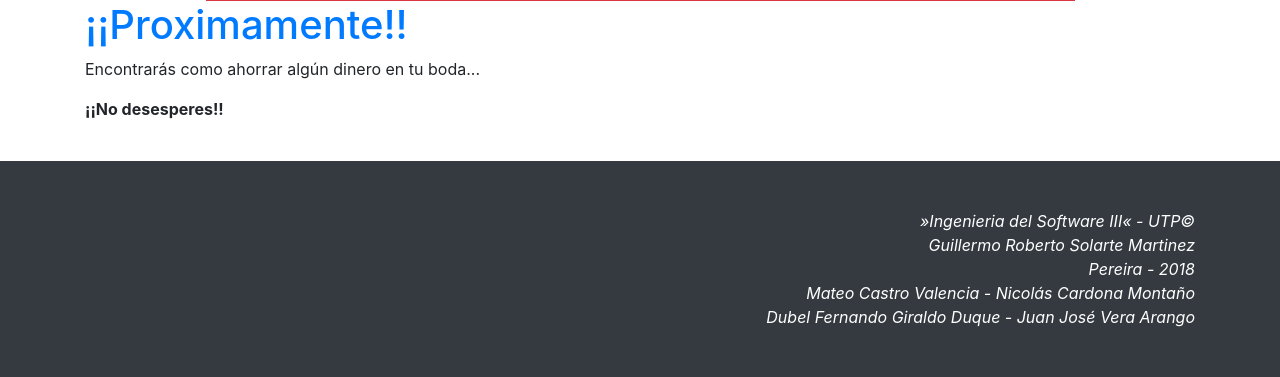
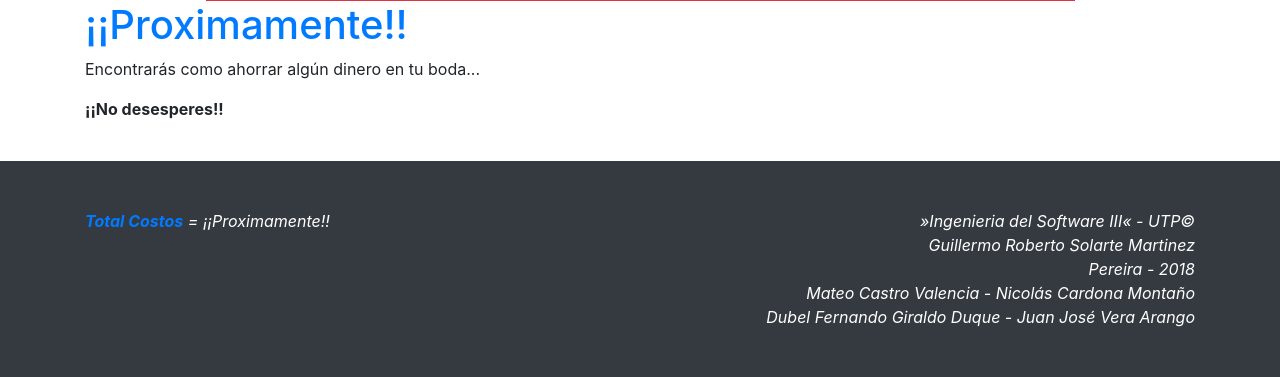
Before and after one commit to JjVera96/IngeSoft, a Django app: page /app/ahorro in a window 1280 px wide. Shown: the part 451-828 px from the top of the page. Run offline with Django 3.2, Linux system fonts and the light colour scheme; some libraries are stand-ins or nearby versions.

Commit message:
Second Sprint

```diff
--- a/templates/base.html
+++ b/templates/base.html
@@ -77,13 +77,19 @@
     <!-- Footer -->
     <footer class="py-5 bg-dark ">
       <div class="container">
-        <p class="m-0 text-right text-white font-italic">
+        <div class="row">
+        <p class="m-0 text-left text-white font-italic col-lg-6">
+        <label class="text-primary font-weight-bold">Total Costos</label> =
+        ¡¡Proximamente!!
+        </p>
+        <p class="m-0 text-right text-white font-italic col-lg-6">
         &raquo;Ingenieria del Software III&laquo; - UTP&copy;<br>
         Guillermo Roberto Solarte Martinez<br>
         Pereira - 2018<br>
         Mateo Castro Valencia - Nicolás Cardona Montaño<br>
         Dubel Fernando Giraldo Duque - Juan José Vera Arango
         </p>
+        </div>
       </div>
       <!-- /.container -->
     </footer>
```
Also changed, not shown: db.sqlite3.
